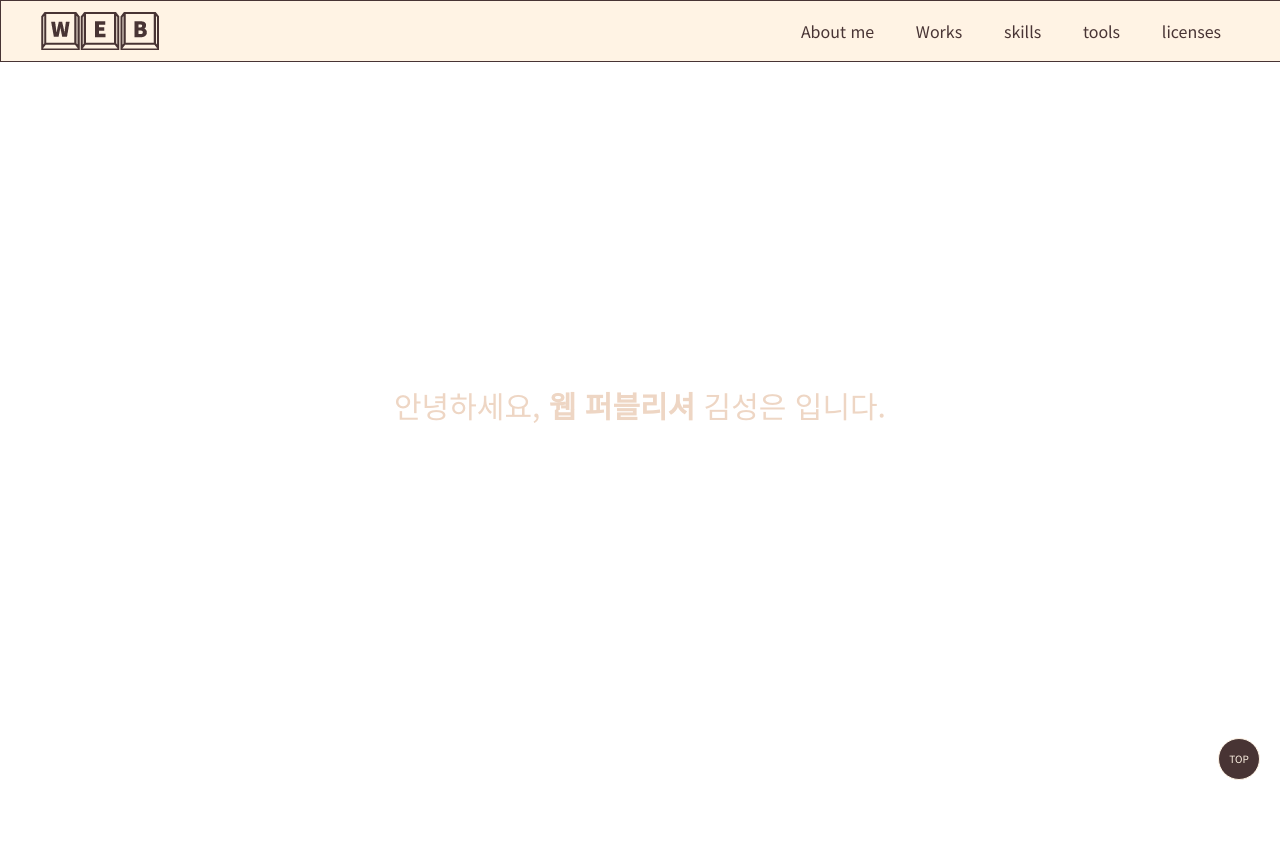
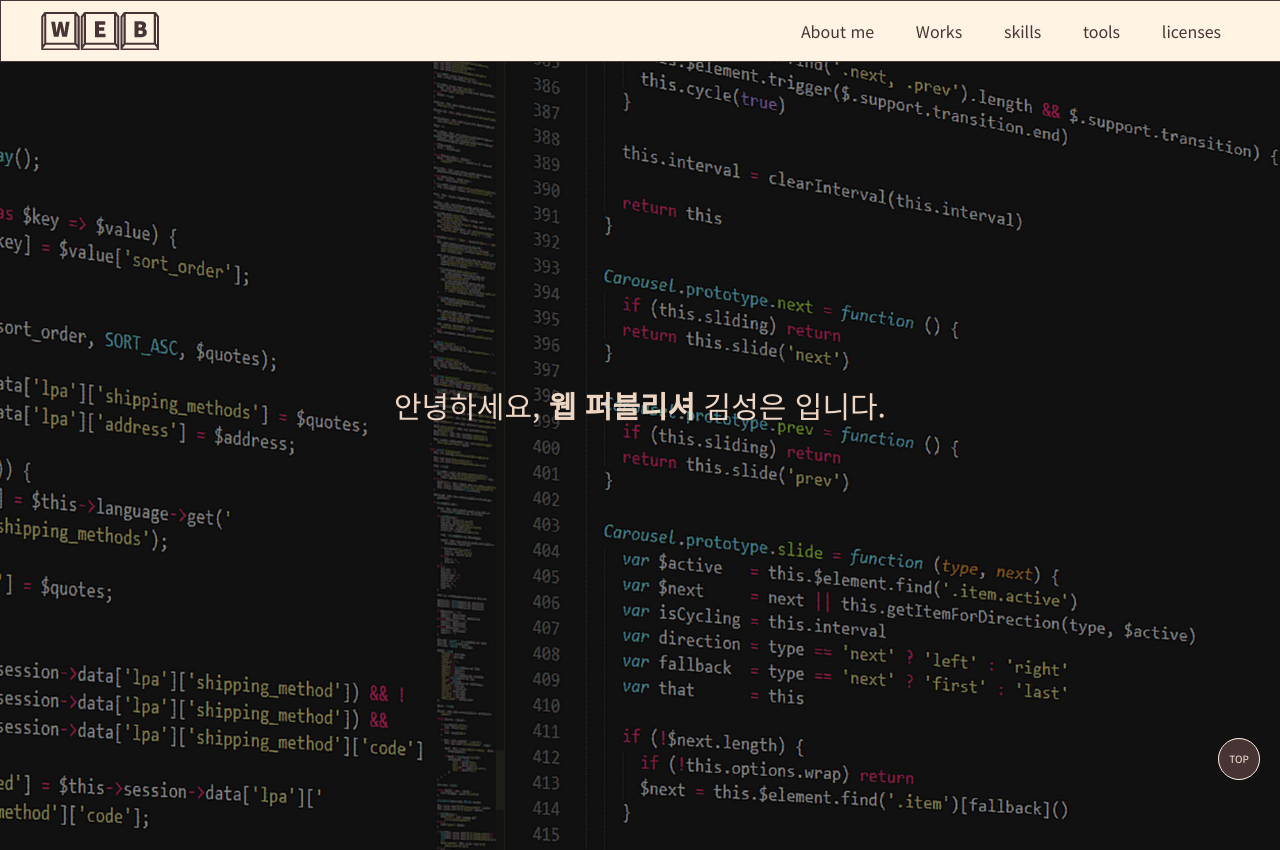
Before and after one commit to seongEun95/Introduce_page, a plain HTML site: page index.html in a window 1280 px wide. Shown: the top 850 px of the page. Drawn offline with Linux system fonts and the light colour scheme; the site is published under a folder, as on GitHub Pages, so addresses that start at the root find nothing.

Commit message:
이미지 경로 오류로 인한 경로 수정

```diff
--- a/css/style.css
+++ b/css/style.css
@@ -145,7 +145,7 @@
   position: relative;
   width: 100%;
   height: 85rem;
-  background-image: url("/img/header_img.jpg");
+  background-image: url("../img/header_img.jpg");
   background-attachment: fixed;
   background-size: cover;
 }
```
